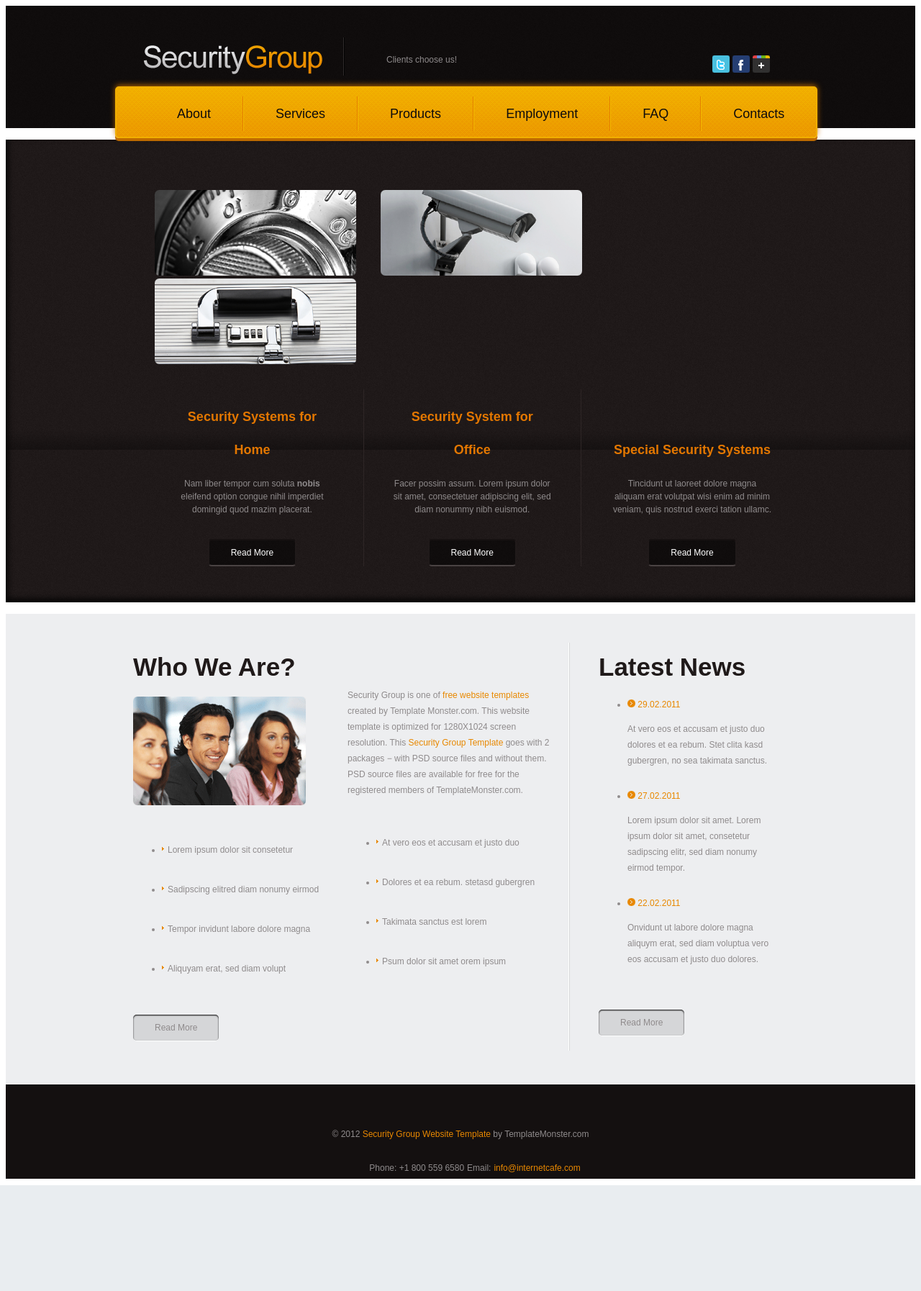
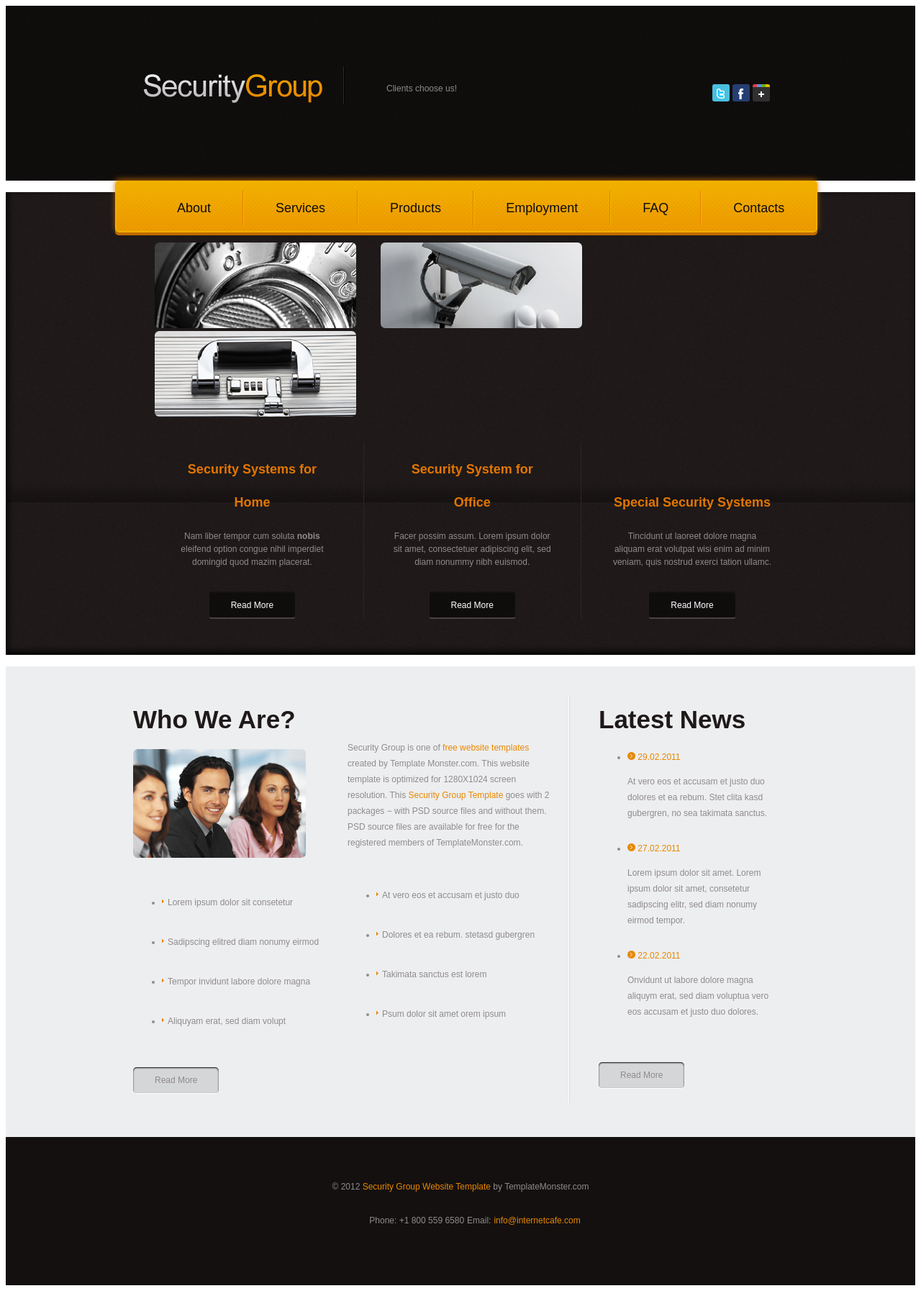
Before and after one commit to saftaclaudia/exercitiu4, a PHP site: page /homepage.html in a window 1280 px wide. Shown: the whole page at 72% size. Before the commit the page ends 1647 px from the top, so only its background shows below. Run offline with PHP 8.4, Linux system fonts and the light colour scheme; some libraries are stand-ins or nearby versions.

Commit message:
delete height from header and footer
delete height from header and footer and add padding top and padding
bottom

```diff
--- a/homepagestylesheet.css
+++ b/homepagestylesheet.css
@@ -1,8 +1,9 @@
 
 .header{
-	height:170px;
 	background-image:url('images/headerbackground.png');
 	position: relative;
+	padding-top: 40px;
+	padding-bottom: 90px;
 }
 	.wrapper{
 		width:960px;
@@ -43,7 +44,7 @@ border-radius:5px;
 background-image:url('images/menubar.png');
 background-repeat: repeat-x;
 position:absolute;
-top:120px;
+top:18i 0px;
 font-size: 0;
 border: 2px solid #f1af00;
 box-shadow: 0 -2px 8px -1px #bf6b00, 0 4px 0 0 #bf6b00;
@@ -216,7 +217,7 @@ height: 68px;
 
 .footer{
 	background-color:#141010;
-	height: 131px;
+	padding:50px 0;
 }
 	.footer p,
 	.footer ul{
@@ -238,6 +239,3 @@ height: 68px;
 		display: inline-block;
 		line-height: 24px;
 	}
-	.contentfooter {
-		padding-top: 50px;
-	}
```
